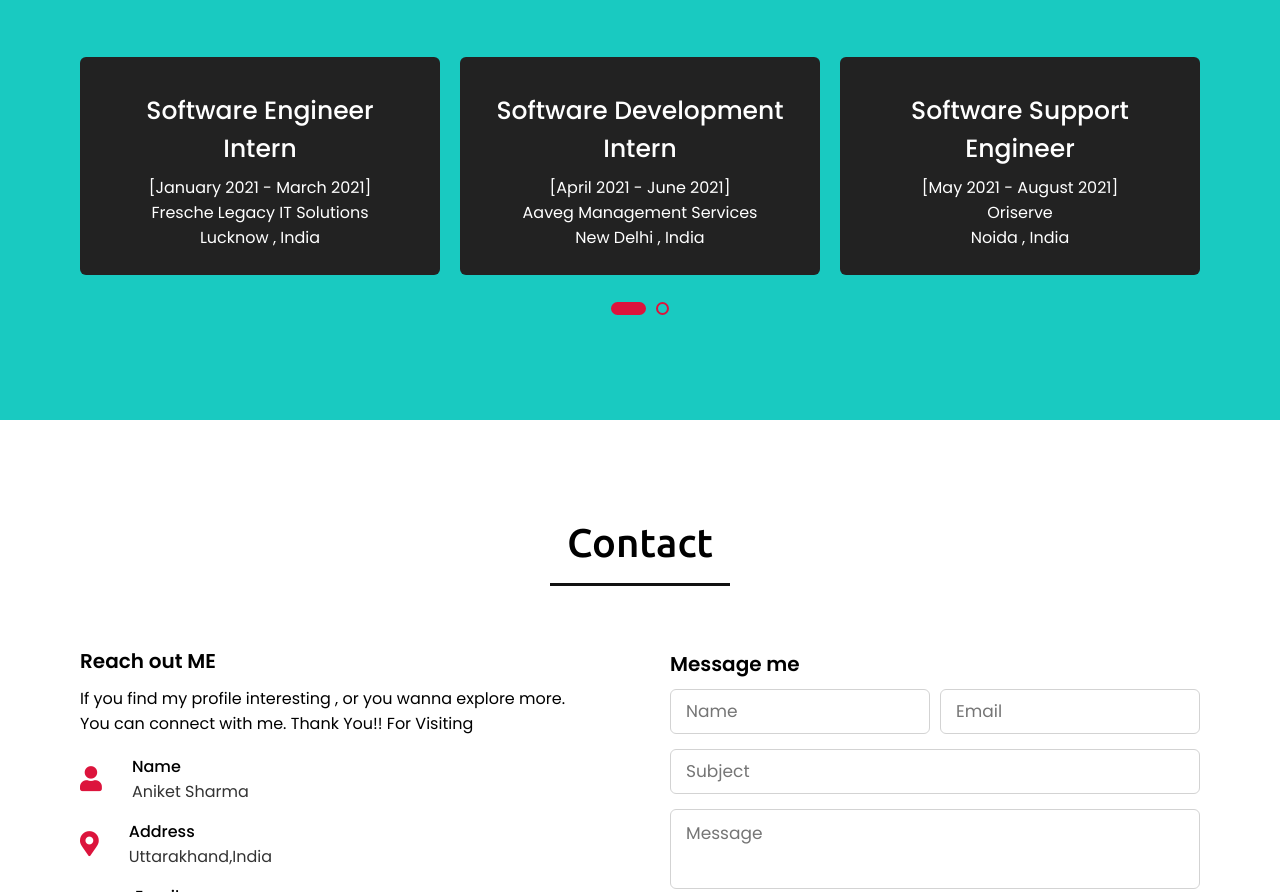
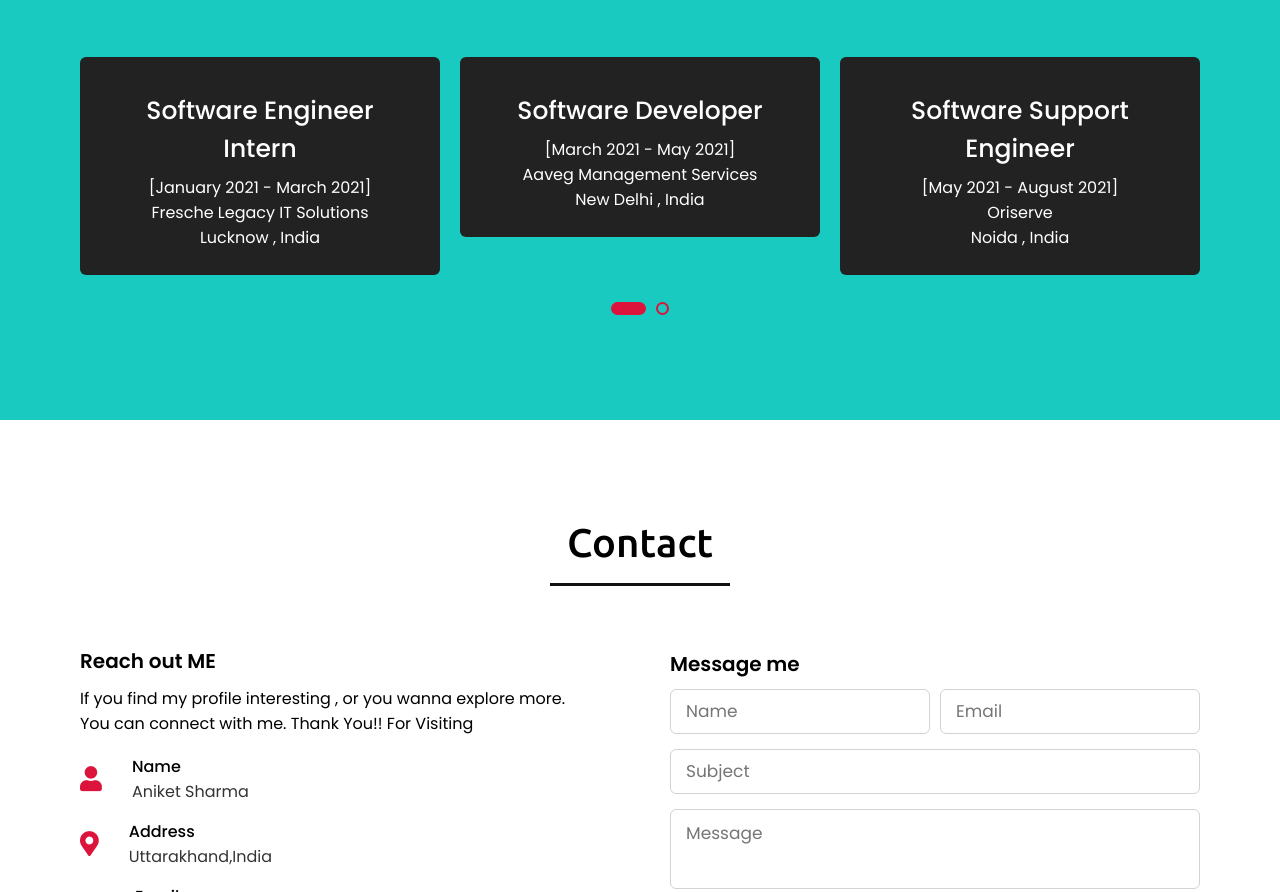
Before and after one commit to aniketsharmagit/aniketsharma.github.io, a plain HTML site: page index.html in a window 1280 px wide. Shown: the part 3079-3971 px from the top of the page. Drawn offline with nearby package versions, Linux system fonts and the light colour scheme.

Commit message:
Update index.html

```diff
--- a/index.html
+++ b/index.html
@@ -164,8 +164,8 @@
                 <div class="card">
                     <div class="box">
 
-                        <div class="text">Software Development Intern</div>
-                        <p>[April 2021 - June 2021]<br></p>
+                        <div class="text">Software Developer</div>
+                        <p>[March 2021 - May 2021]<br></p>
                         <p>Aaveg Management Services<br> New Delhi , India</p>
                     </div>
                 </div>
@@ -180,7 +180,7 @@
                   <div class="card">
                     <div class="box">
 
-                        <div class="text">Project Engineer</div>
+                        <div class="text">Software Engineer</div>
                         <p>[August 2021 - Present]<br></p>
                         <p>Wipro Limited<br>Bengaluru , India</p>
                     </div>
```
